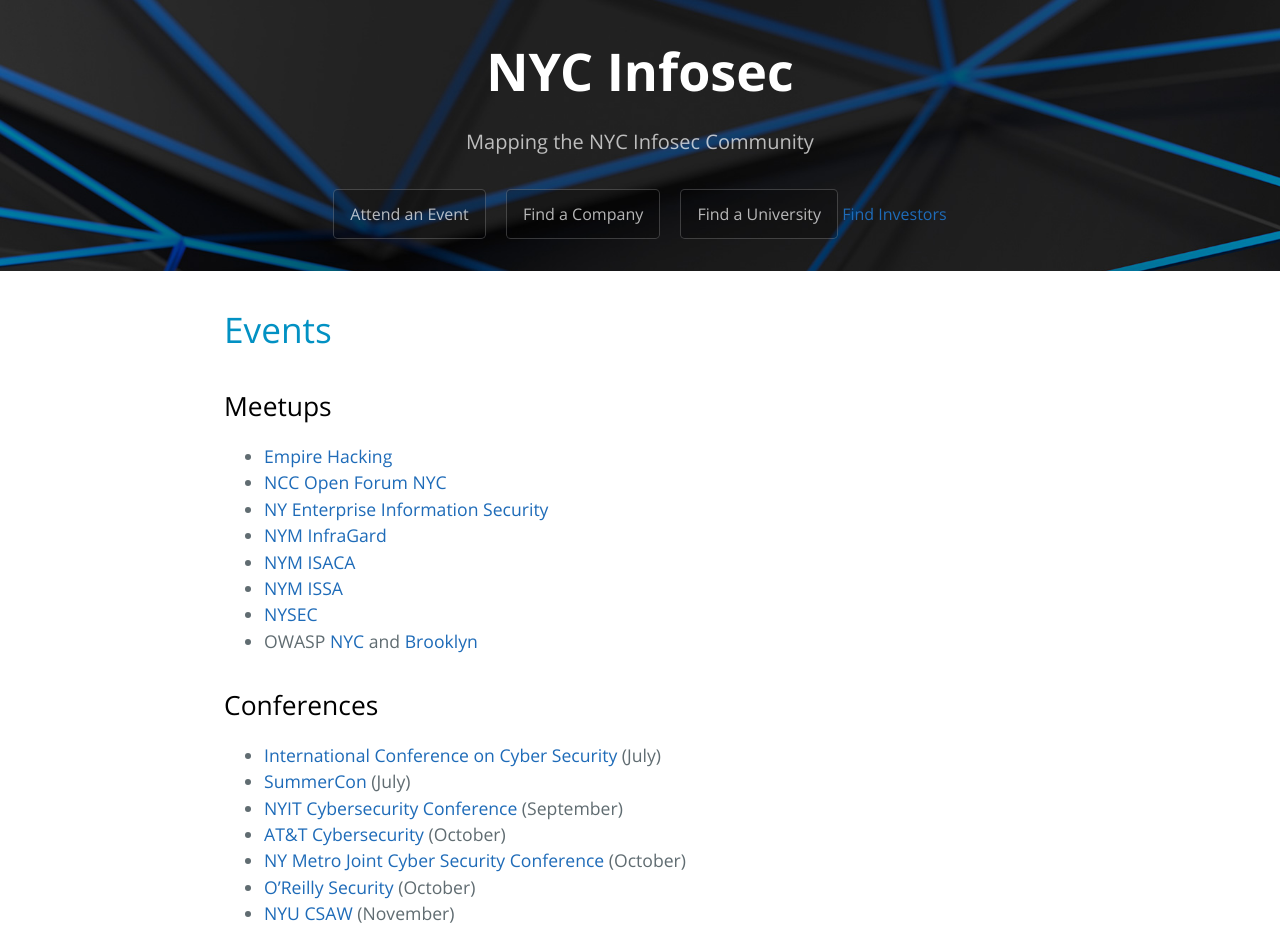
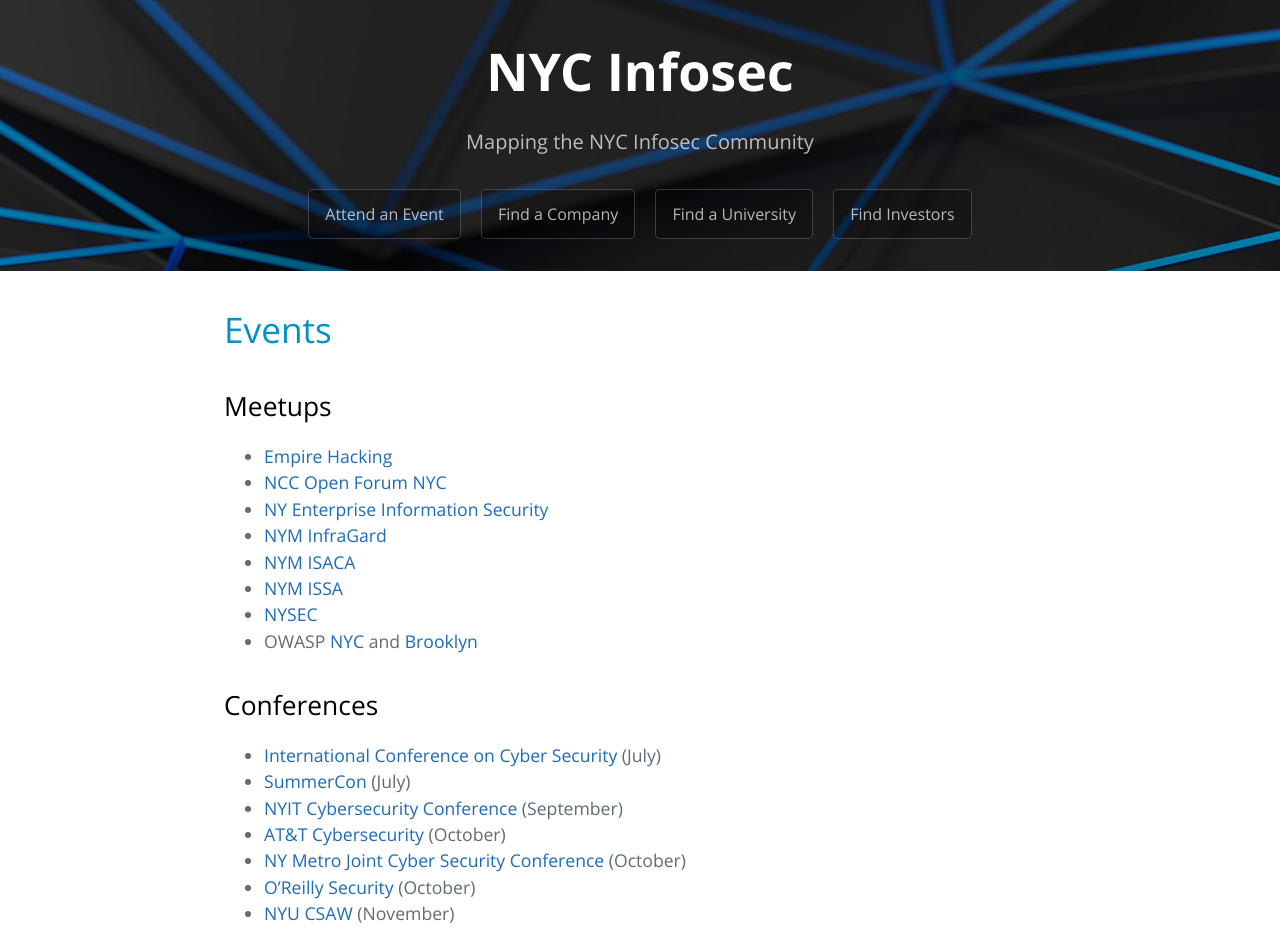
Before and after one commit to trailofbits/nyc-infosec, a Jekyll site: the page built from README.md, in a window 1280 px wide. Shown: the top 952 px of the page. Built offline with Jekyll 4.4.1, drawn with Linux system fonts in a browser that asks for light colours; our own code applies the rules of GitHub Pages for plain Markdown files.

Commit message:
Update header.html

```diff
--- a/_includes/header.html
+++ b/_includes/header.html
@@ -4,5 +4,5 @@
       <a href="/#events" class="btn">Attend an Event</a>
       <a href="/companies/#companies" class="btn">Find a Company</a>
       <a href="/universities/#universities" class="btn">Find a University</a>
-      <a href="/investors/#venture-funding class="btn">Find Investors</a>
+      <a href="/investors/#venture-funding" class="btn">Find Investors</a>
     </section>
```
